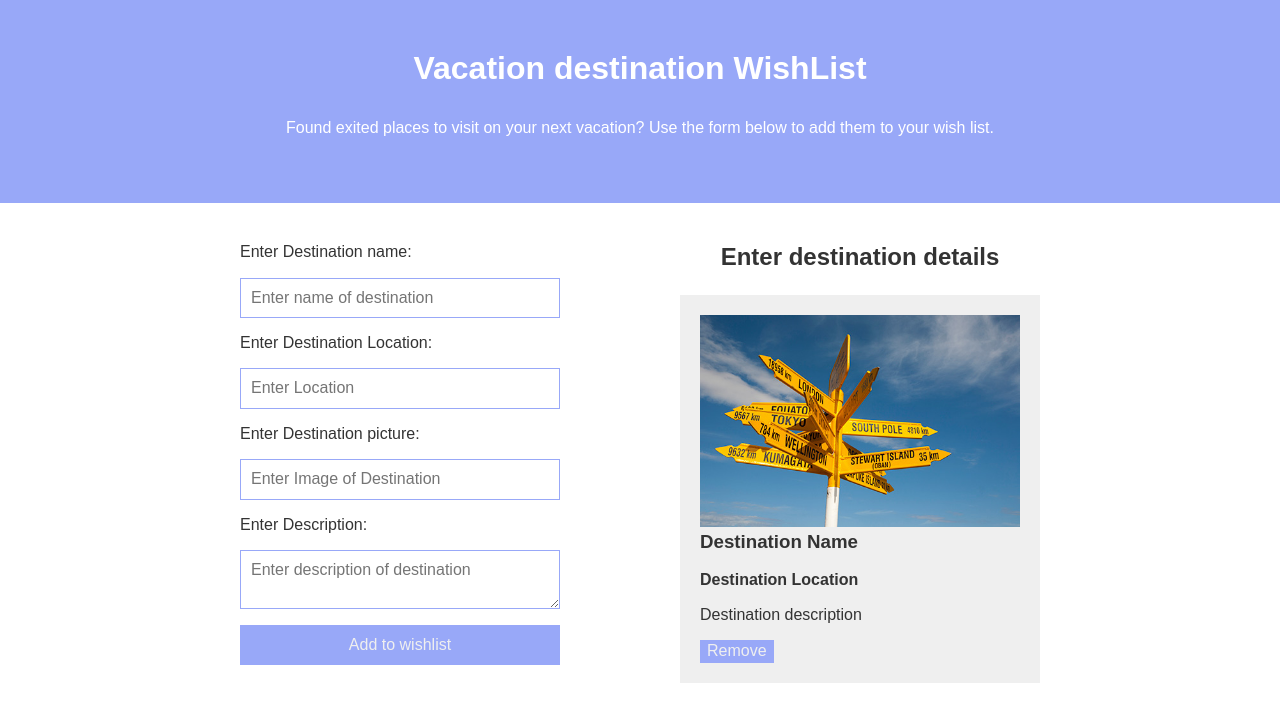
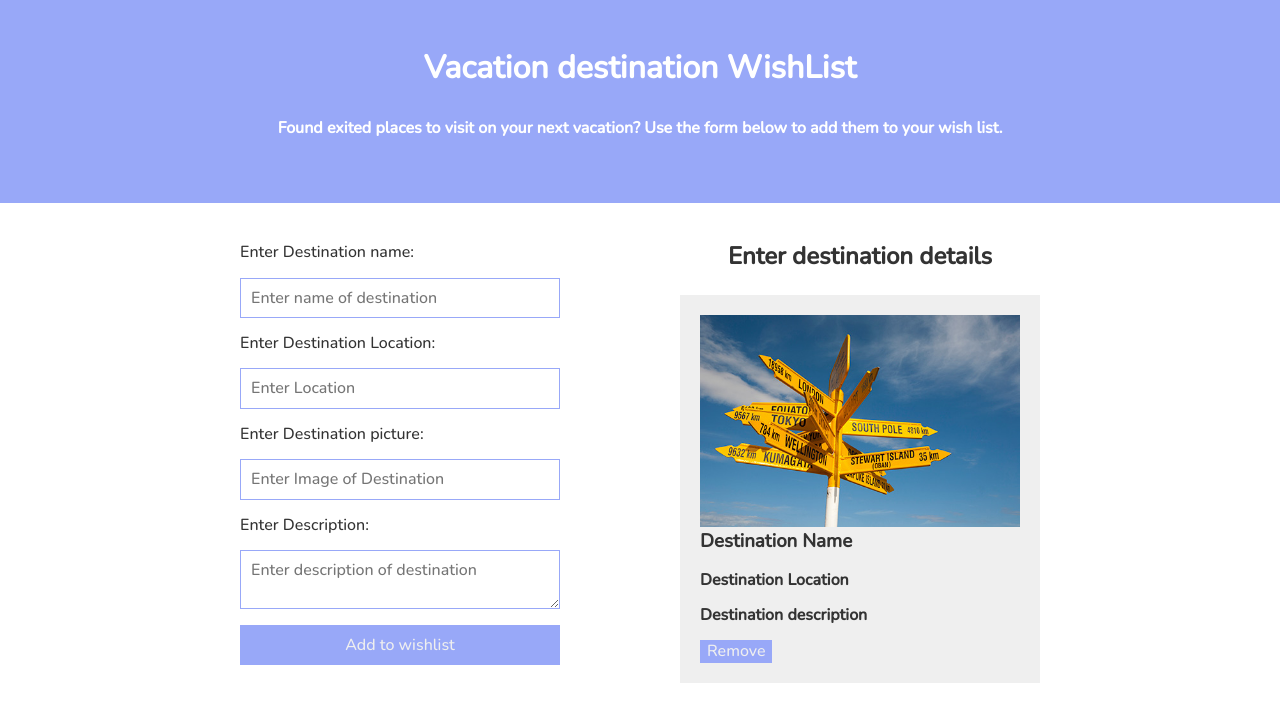
Before and after one commit to nishtha53/Vacation-Destination-, a plain HTML site: page index.html in a window 1280 px wide. Drawn offline with nearby package versions, Linux system fonts and the light colour scheme.

Commit message:
Font family changed

```diff
--- a/styles.css
+++ b/styles.css
@@ -1,6 +1,9 @@
+@import url('https://fonts.googleapis.com/css2?family=Nunito:wght@500&display=swap');
+
 h1 , h2, h3, h4, ul, li , p {
     margin: 0;
     padding: 0;
+    font-weight: bold;
 }
 
 img{
@@ -8,7 +11,7 @@ img{
 }
 
 body{
-    font-family: Arial, Helvetica, sans-serif;
+    font-family: 'Nunito', sans-serif;
     color: #333;
 }
 
```
